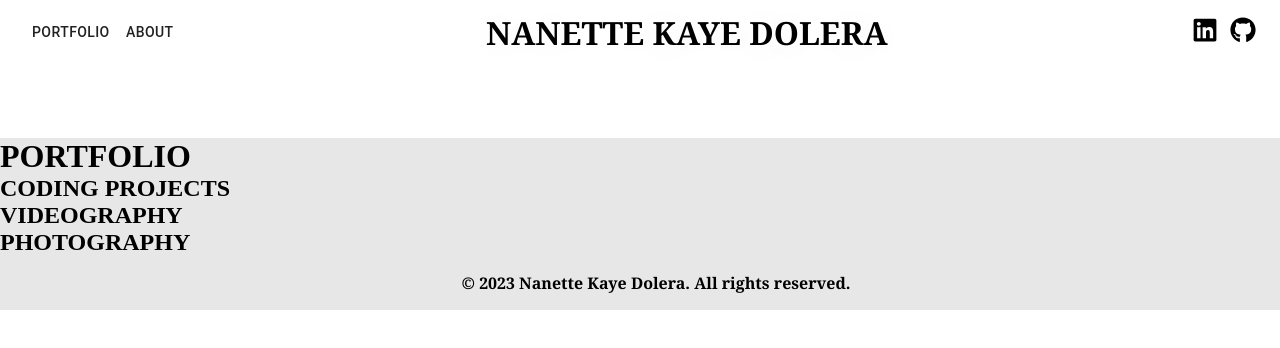
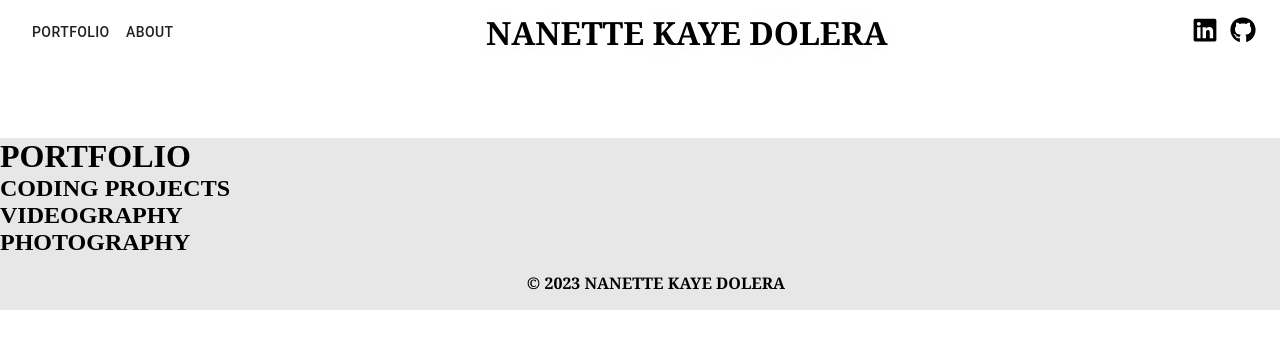
Before and after one commit to NotNanetteKaye/Frontend-ReactOnly-nanettework-frontend, a React (Create React App) app in the folder nanettework/: page /portfolio in a window 1280 px wide. Shown: the top 348 px of the page. Built offline with nearby package versions, Linux system fonts and the light colour scheme.

Commit message:
Altered footer text styling

```diff
--- a/nanettework/src/components/Footer/Footer.js
+++ b/nanettework/src/components/Footer/Footer.js
@@ -15,7 +15,7 @@ const FooterLayout = styled.div`
 const Footer = () => {
     return (
         <FooterLayout>
-            <h4>© 2023 Nanette Kaye Dolera. All rights reserved. </h4>
+            <h4>© 2023 NANETTE KAYE DOLERA </h4>
         </FooterLayout>
      );
 }
```
